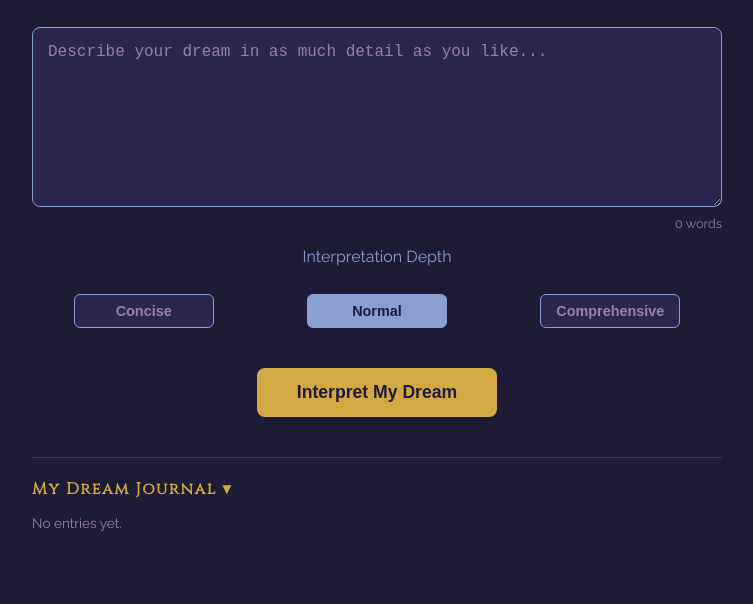
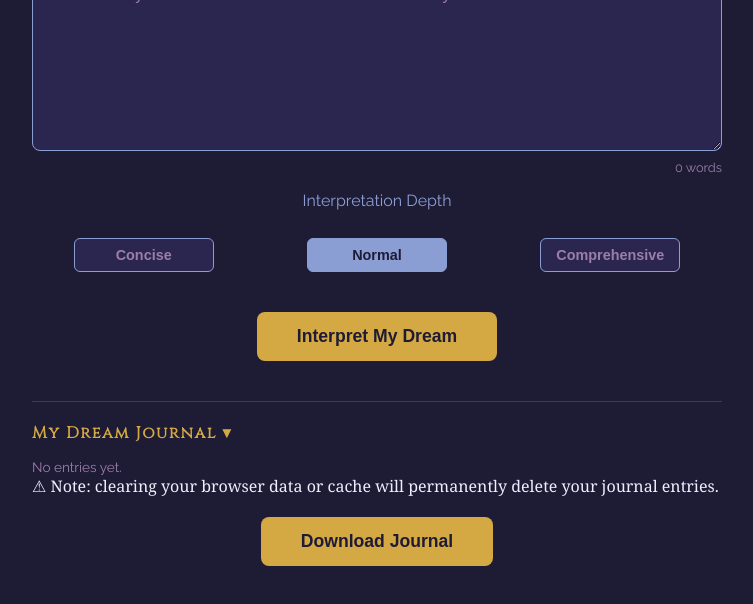
Before and after one commit to orpheseum/dream-keys, a website: page index.html in a window 1280 px wide. Shown: the part 168-772 px from the top of the page, without its empty margins (263-1016 px from the left). Drawn offline with Linux system fonts and the light colour scheme.

Commit message:
Update index.html

```diff
--- a/index.html
+++ b/index.html
@@ -37,6 +37,8 @@
   <div id="journalSection">
     <h2 id="journalToggle">My Dream Journal ▾</h2>
     <div id="journalList"></div>
+    <p id="journalWarning">⚠ Note: clearing your browser data or cache will permanently delete your journal entries.</p>
+    <button id="downloadJournalBtn">Download Journal</button>
   </div>
 </div>
 <script src="app.js"></script>
```
